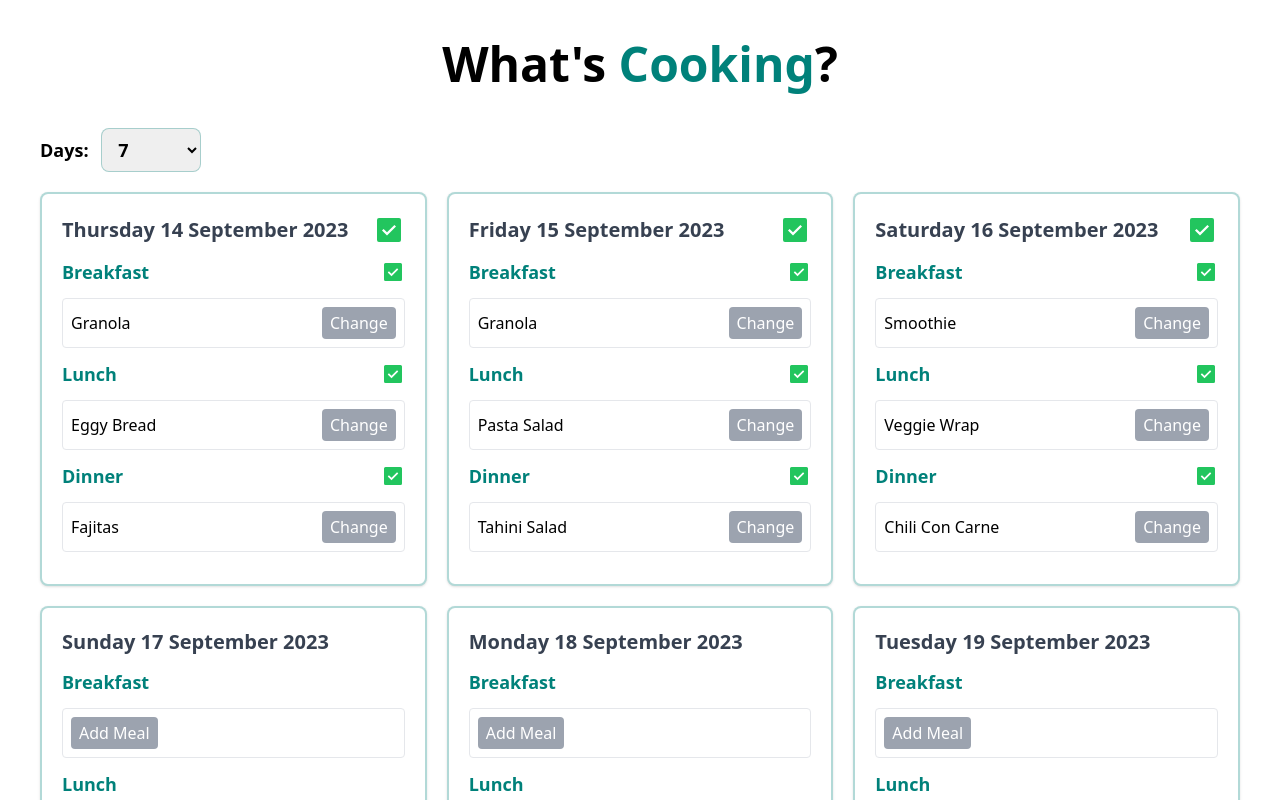
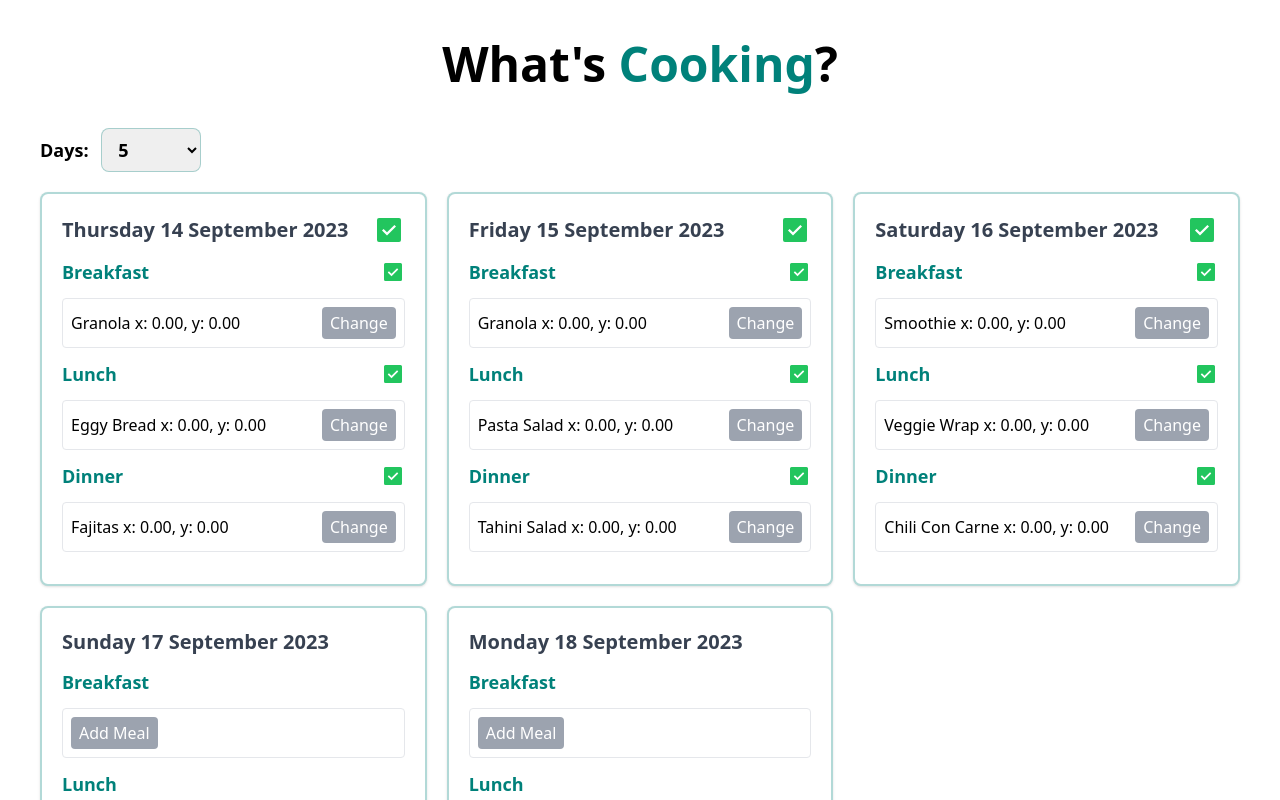
Before and after one commit to ajbates93/whats-cooking, a Nuxt app: page / in a window 1280 px wide. Shown: the top 800 px of the page. Built offline with nearby package versions, Linux system fonts and the light colour scheme.

Commit message:
feat: intial workings of bespoke drag and drop module for meals.

```diff
--- a/components/DayCard.vue
+++ b/components/DayCard.vue
@@ -1,7 +1,6 @@
 <script setup lang="ts">
 import { useStore } from '@/store'
 import { Day, MealType, Meal } from '@/types'
-import { useDragAndDrop } from '@/composables/useDragAndDrop'
 
 type Props = {
   dayTitle: string,
--- a/components/DayMeal.vue
+++ b/components/DayMeal.vue
@@ -1,5 +1,6 @@
 <script setup lang="ts">
-import { onKeyStroke } from '@vueuse/core'
+import { onKeyStroke, useDropZone } from '@vueuse/core'
+import { useDragAndDrop } from '@/composables/useDragAndDrop'
 import type { Meal, Day } from '@/types'
 import { useStore } from '@/store'
 type Props = {
@@ -12,6 +13,7 @@ const emit = defineEmits<{
 }>()
 const store = useStore()
 
+const { dragMeal, getMealPositions } = useDragAndDrop()
 const drag = ref<HTMLElement | null>(null)
 
 const showEdit = ref(false)
@@ -38,13 +40,36 @@ onKeyStroke('Enter', () => {
     handleSubmitEditMealClick()
 })
 
+const { x, y, isDragging } = dragMeal(drag)
+const { x: xBounding, y: yBounding } = getMealPositions(drag)
+
+const isDropped = computed(() => {
+  const current = store.droppedValue
+
+  return (current.x >= xBounding.value - 20 && current.x <= xBounding.value + 20
+    && current.y >= yBounding.value - 20 && current.y <= yBounding.value + 20)
+})
+
+watch(isDragging, () => {
+  if (isDragging && props.meal) {
+    store.draggedMeal = props.meal
+  }
+})
+watch(isDropped, () => {
+  if (isDropped.value && props.meal) {
+    store.droppedMeal = props.meal
+  }
+  store.swapMeals(store.draggedMeal, store.droppedMeal)
+})
+
 </script>
 
 <template>
-  <div class="my-3 transition py-2 px-2 cursor-move rounded hover:shadow-lg border select-none touch-none bg-white"
-    >
+  <div ref="drag" class="my-3 transition py-2 px-2 cursor-move rounded hover:shadow-lg border select-none touch-none bg-white"
+    :style="[isDragging ? `position: absolute; left: ${x.toFixed(0)}px; top: ${y.toFixed(0)}px;` : 'position: relative',
+            isDropped ? 'background-color: green' : '']">
     <div v-if="meal" class="flex items-center justify-between">
-      <span v-if="!showEdit" class="mr-auto">{{ meal.name }}</span>
+      <span v-if="!showEdit" class="mr-auto">{{ meal.name }} x: {{ x.toFixed(2) }}, y: {{ y.toFixed(2) }}</span>
       <button v-if="!showEdit" class="bg-gray-400 text-white px-2 py-1 rounded" @click="showEdit = true">Change</button>
       <input v-if="showEdit" class="bg-white border border-primary border-opacity-40 px-2 py-1 rounded" type="text" v-model="meal.name" />
       <button v-if="showEdit" class="bg-gray-400 text-white px-2 py-1 rounded ml-auto mr-1" @click="showEdit = false">Cancel</button>
--- a/composables/useDragAndDrop.ts
+++ b/composables/useDragAndDrop.ts
@@ -1,23 +1,26 @@
 import { useDraggable, useElementBounding } from "@vueuse/core"
-import { Meal } from "~/types"
+import { XY } from "~/types"
+import { useStore } from "~/store"
 
 export const useDragAndDrop = () => {
+  const store = useStore()
   const dragMeal = (meal: Ref<HTMLElement | null>) => {
-    const { x, y, isDragging } = useDraggable(meal)
+    const droppedValue = ref<XY>()
+    const onEnd = (xy: XY) => {
+      store.droppedValue = xy
+    }
+    const { x, y, isDragging } = useDraggable(meal, {
+      onEnd: () => {
+        const xy: XY = { x: x.value, y: y.value }
+        onEnd(xy)
+      }
+    })
     return { x, y, isDragging }
   }
-
-  const watchForMeal = (area: Ref<HTMLElement | null>) => {
-    function onDrop(draggedMeal: any) {
-      // const targetMeal
-    }
-    useDropZone(area, onDrop)
-  }
-
   const getMealPositions = (area: Ref<HTMLElement | null>) => {
     const { x, y } = useElementBounding(area)
     return { x, y }
   }
 
-  return { dragMeal, watchForMeal, getMealPositions }
+  return { dragMeal, getMealPositions }
 }
--- a/package.json
+++ b/package.json
@@ -20,6 +20,7 @@
     "test": "vitest"
   },
   "dependencies": {
-    "@pinia/nuxt": "^0.4.11"
+    "@pinia/nuxt": "^0.4.11",
+    "vuedraggable": "next"
   }
 }
--- a/pages/index.vue
+++ b/pages/index.vue
@@ -25,8 +25,8 @@ onBeforeMount(() => store.seedMeals())
       <div class="my-5 font-bold text-lg">
         <span class="mr-2">Days: </span>
         <select v-model="store.calendarDaysToShow" class="px-3 py-2 border border-primary border-opacity-30 rounded-lg min-w-[100px]">
-          <option>5</option>
-          <option selected>7</option>
+          <option selected>5</option>
+          <option>7</option>
           <option>10</option>
           <option>14</option>
         </select>
--- a/store/index.ts
+++ b/store/index.ts
@@ -1,9 +1,12 @@
 import { defineStore } from 'pinia'
-import { MealType, type Meal } from '@/types'
+import { MealType, type Meal, XY } from '@/types'
 export const useStore = defineStore('store', {
   state: () => ({
-    calendarDaysToShow: 7,
-    meals: [] as Meal[]
+    calendarDaysToShow: 5,
+    meals: [] as Meal[],
+    droppedValue: {} as XY,
+    draggedMeal: {} as Meal,
+    droppedMeal: {} as Meal
   }),
   getters: {
   },
@@ -15,6 +18,19 @@ export const useStore = defineStore('store', {
         this.meals[exists] = meal
       else
         this.meals.push(meal)
+    },
+    swapMeals(draggedMeal: Meal, targetMeal: Meal) {
+      const draggedIdx = this.meals.findIndex(x => x.date.toLocaleDateString() === draggedMeal.date.toLocaleDateString() && x.type === draggedMeal.type)
+      const targetIdx = this.meals.findIndex(x => x.date.toLocaleDateString() === targetMeal.date.toLocaleDateString() && x.type === targetMeal.type)
+
+      if (draggedIdx === -1 || targetIdx === -1)
+        return
+
+      const temp = JSON.parse(JSON.stringify(this.meals[draggedIdx]))
+      this.meals[draggedIdx].name = this.meals[targetIdx].name
+      this.meals[draggedIdx].missingIngredients = this.meals[targetIdx].missingIngredients
+      this.meals[targetIdx].name = temp.name
+      this.meals[targetIdx].missingIngredients = temp.missingIngredients
     },
     seedMeals() {
       const today = new Date()
--- a/types/index.ts
+++ b/types/index.ts
@@ -3,8 +3,12 @@ export enum MealType {
   Lunch,
   Dinner
 }
+export type XY = {
+  x: number,
+  y: number
+}
 export type Meal = {
-  name: string
+  name: string,
   type: MealType,
   date: Date,
   missingIngredients?: string[]
```
Also changed, not shown: 2 other files (tests, documents, lock files or other folders).
